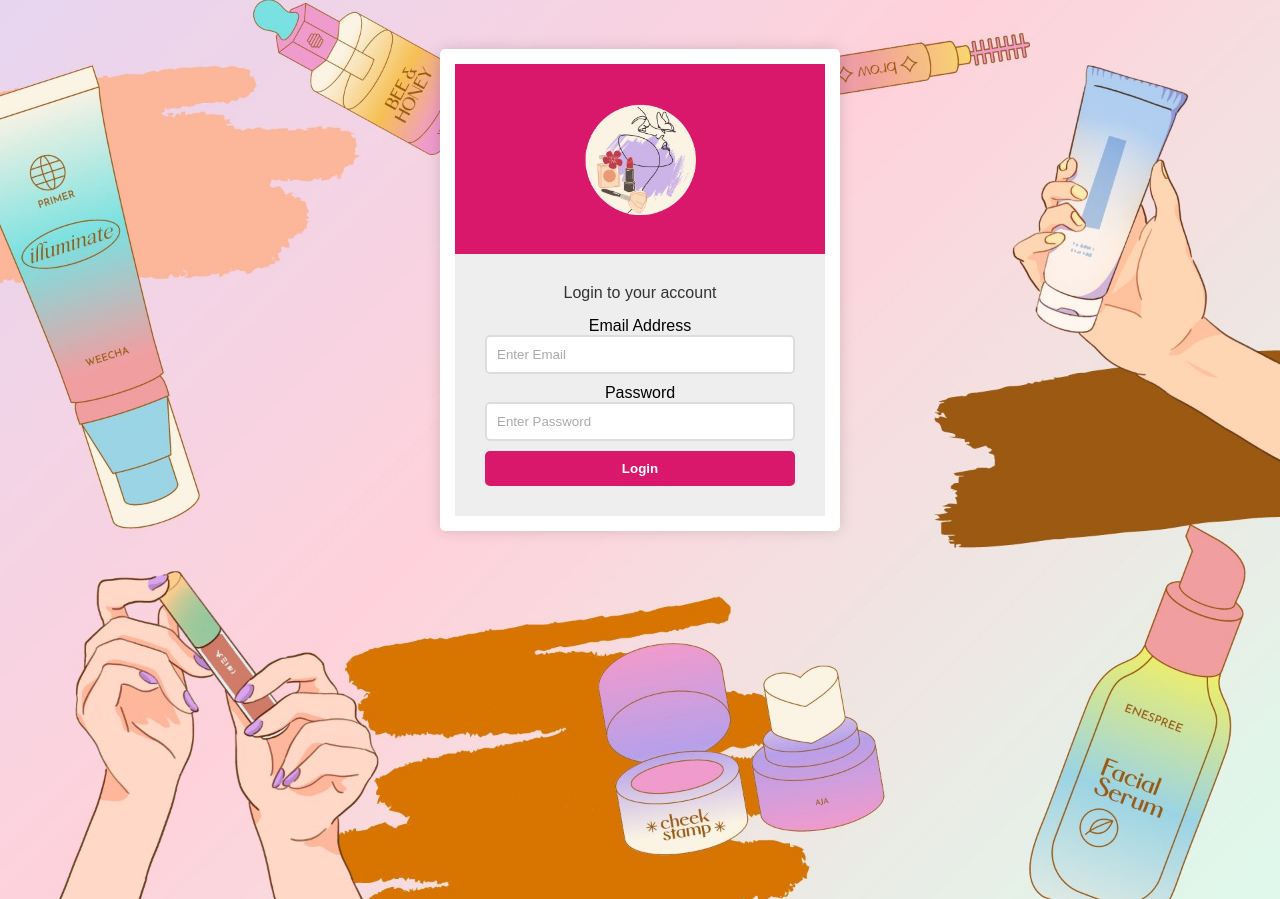
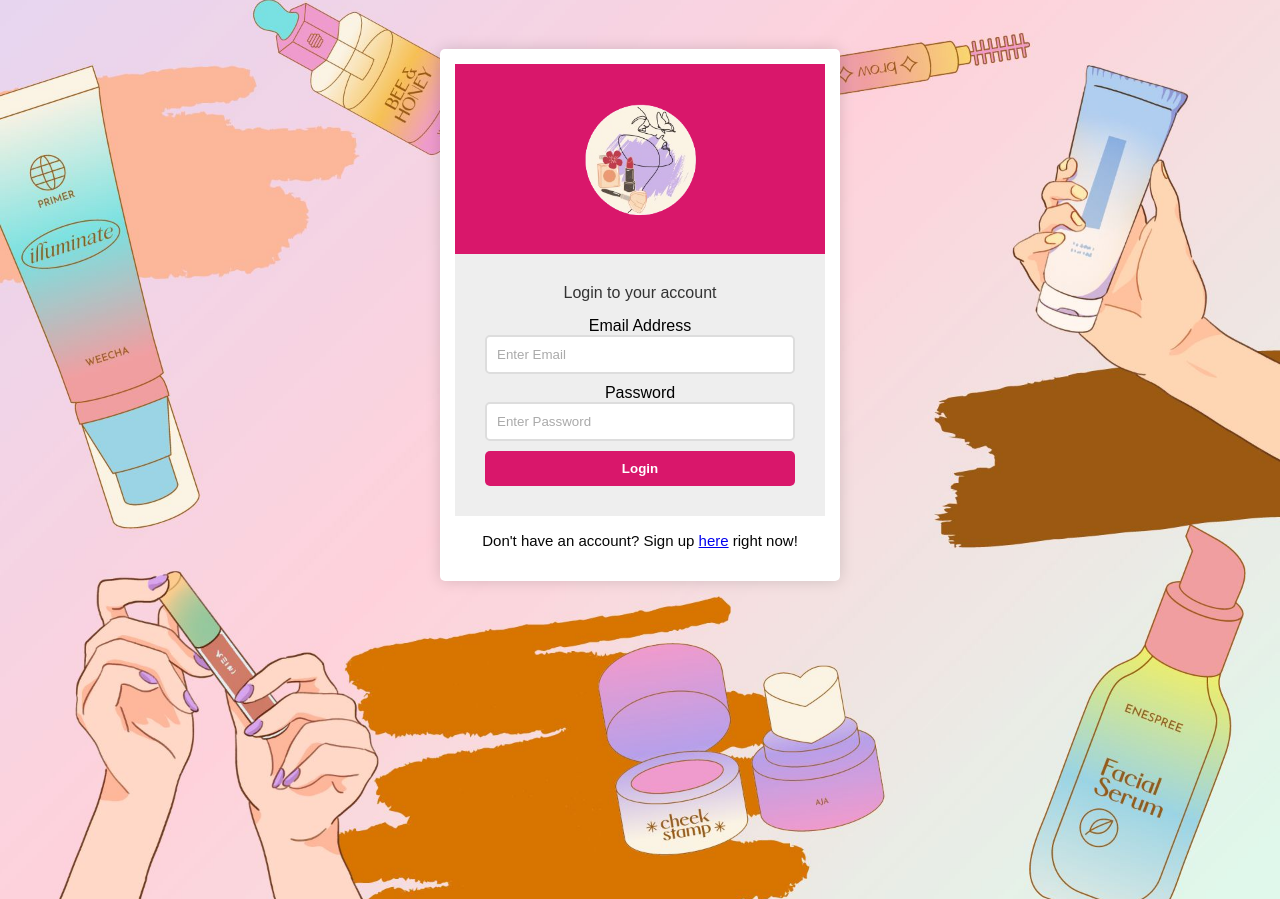
Before and after one commit to afiqahaunie/ColorMakeupAnalysis, a Flask app: page /login in a window 1280 px wide. Shown: the part 92-991 px from the top of the page. Run offline with Flask 3, Linux system fonts and the light colour scheme.

Commit message:
adding a link to signup in login page

```diff
--- a/website/templates/login.html
+++ b/website/templates/login.html
@@ -29,6 +29,7 @@
         <br/>
         <button class="auth-form__button" type="submit">Login</button>
     </div>
+    <p>Don't have an account? Sign up <a href="{{url_for('auth.signup')}}">here</a> right now!</p>
 </form>
 
 <script>
```
